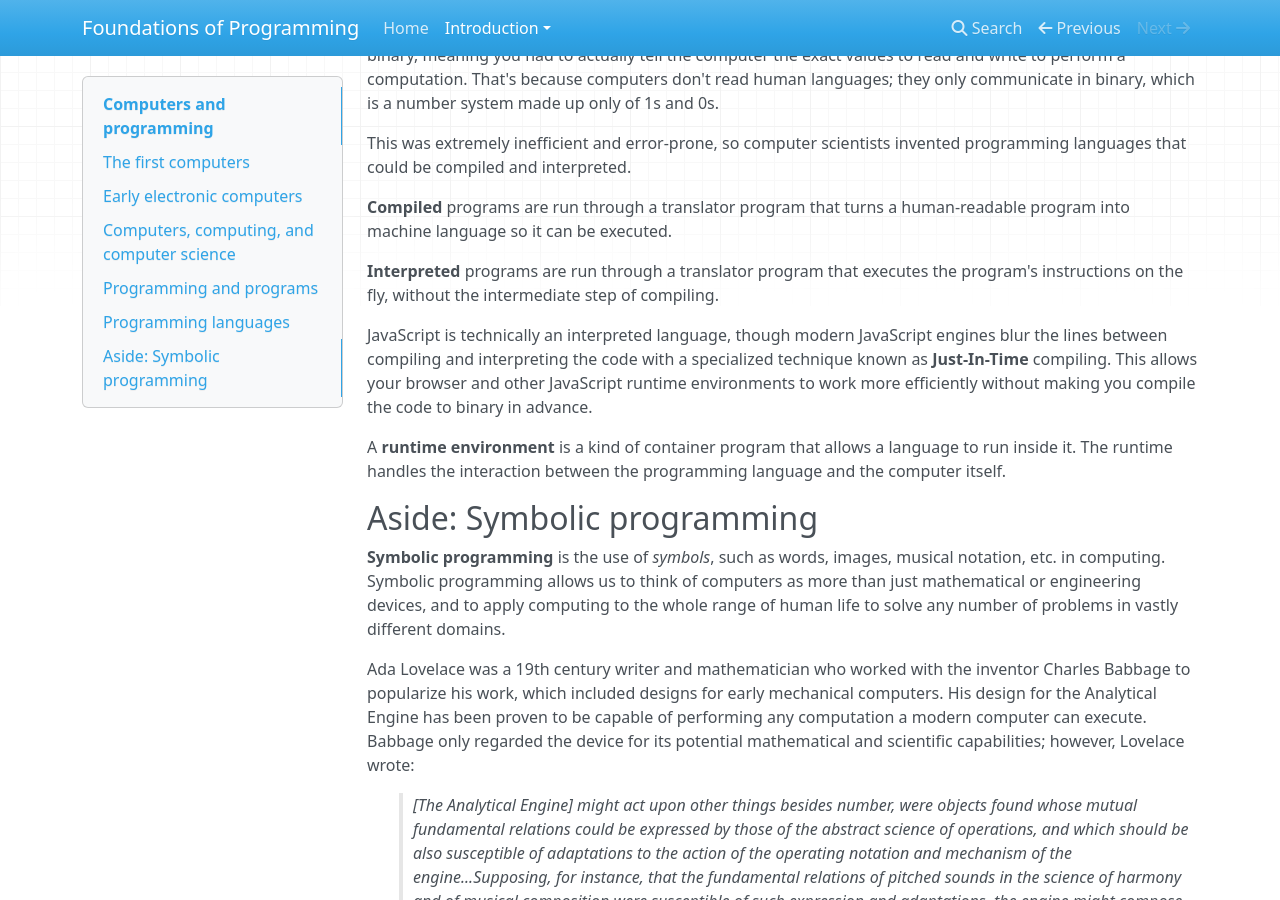
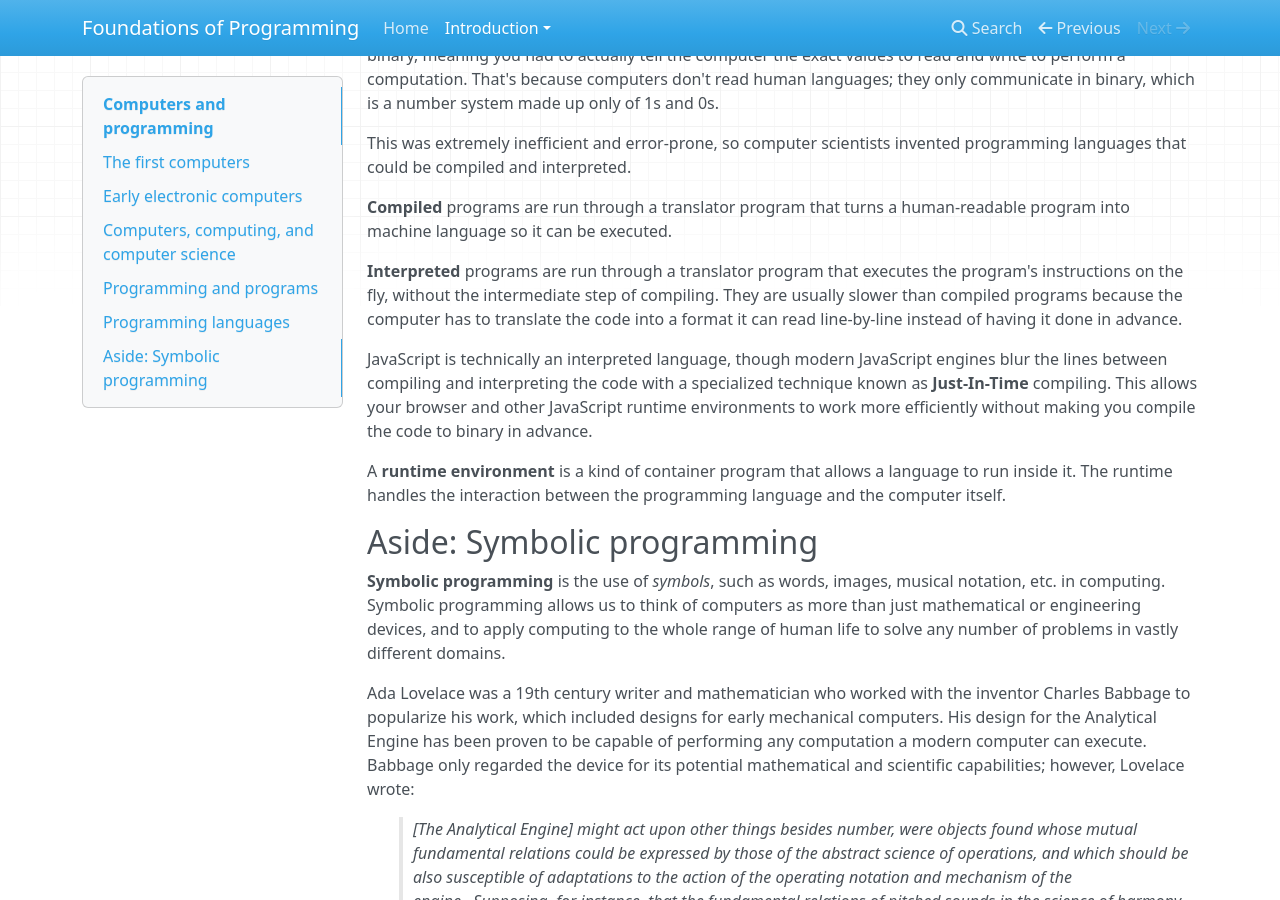
Before and after one commit to jasonsbarr/foundations-of-programming-javascript, an MkDocs documentation site: the page built from docs/intro/computers.md, in a window 1280 px wide and 900 px high, scrolled down 2317 px. Built offline with MkDocs 1.6.1, drawn with Linux system fonts in a browser that asks for light colours; nearby versions of some CDN libraries; a style sheet for code colours, icons or effects is not loaded.

Commit message:
Add note about interpreted vs compiled programs and speed

```diff
--- a/docs/intro/computers.md
+++ b/docs/intro/computers.md
@@ -63,7 +63,7 @@ This was extremely inefficient and error-prone, so computer scientists invented
 
 **Compiled** programs are run through a translator program that turns a human-readable program into machine language so it can be executed.
 
-**Interpreted** programs are run through a translator program that executes the program's instructions on the fly, without the intermediate step of compiling.
+**Interpreted** programs are run through a translator program that executes the program's instructions on the fly, without the intermediate step of compiling. They are usually slower than compiled programs because the computer has to translate the code into a format it can read line-by-line instead of having it done in advance.
 
 JavaScript is technically an interpreted language, though modern JavaScript engines blur the lines between compiling and interpreting the code with a specialized technique known as **Just-In-Time** compiling. This allows your browser and other JavaScript runtime environments to work more efficiently without making you compile the code to binary in advance.
 
```
